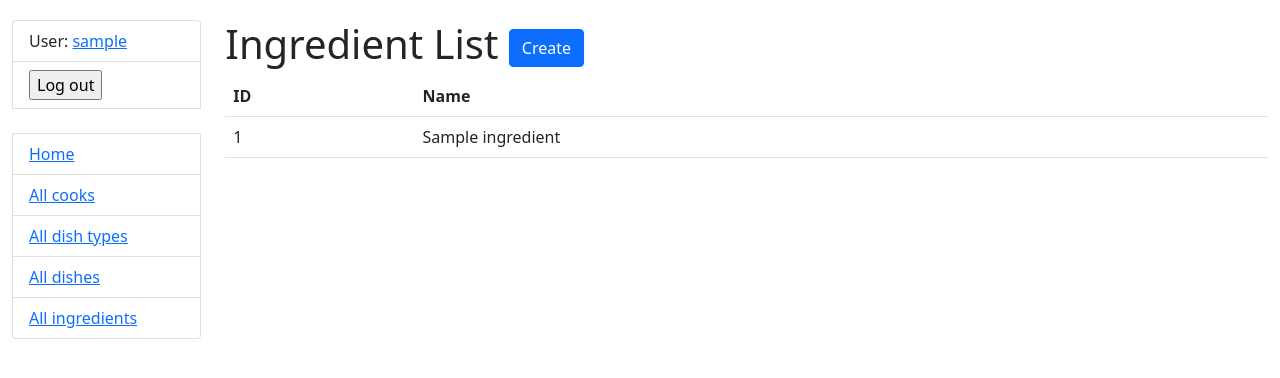
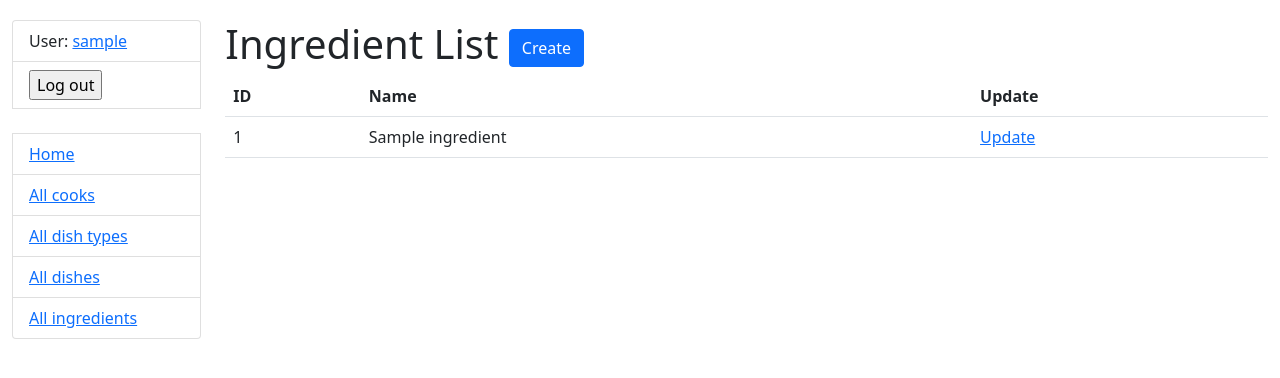
Before and after one commit to m1b0mb0/kitchen-management-system, a Django app: page /ingredients/ in a window 1280 px wide. Shown: the top 378 px of the page. Run offline with Django 5.2, Linux system fonts and the light colour scheme; a user stored in the database is signed in; tables that the repository leaves empty hold one stand-in row (values such as "Sample post").

Commit message:
Add update button to ingredient_list.html template

```diff
--- a/templates/kitchen/ingredient_list.html
+++ b/templates/kitchen/ingredient_list.html
@@ -11,11 +11,15 @@
     <tr>
       <th>ID</th>
       <th>Name</th>
+      <th>Update</th>
     </tr>
   {% for ingredient in ingredient_list %}
     <tr>
       <td>{{ ingredient.id }}</td>
       <td>{{ ingredient.name }}</td>
+      <td>
+        <a href="{% url 'kitchen:ingredient-update' pk=ingredient.id %}">Update</a>
+      </td>
     </tr>
   {% endfor %}
 
```
